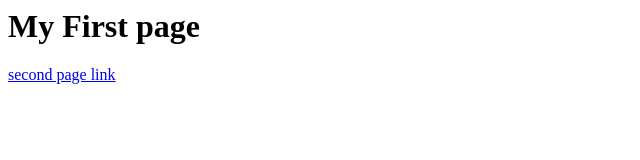
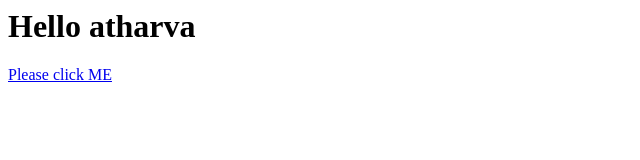
Before and after one commit to AjaySiemens/PortFolioSite, a plain HTML site: page index.html in a window 1280 px wide. Shown: the whole page, without its empty margins (0-640 px from the left). Drawn offline with Linux system fonts and the light colour scheme.

Commit message:
Update index.html

```diff
--- a/index.html
+++ b/index.html
@@ -1,2 +1,2 @@
-<h1> My First page</h1>
-<a href ="SecondPage.html">second page link </a>
+<h1> Hello atharva</h1>
+<a href ="SecondPage.html">Please click ME</a>
```
